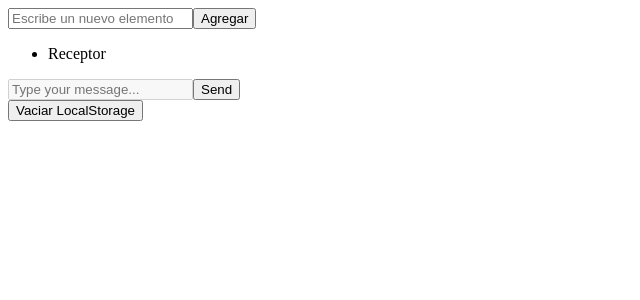
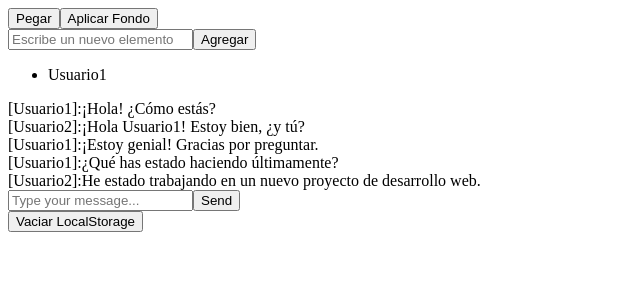
Before and after one commit to TylorDev/LiveSuperChat, a React (Vite) app: page / in a window 1280 px wide. Shown: the top 300 px of the page, without its empty margins (0-640 px from the left). Built offline with nearby package versions, Linux system fonts and the light colour scheme; the HTML template or start-up script is replaced by a standard one.

Commit message:
Background complete

```diff
--- a/src/App.scss
+++ b/src/App.scss
@@ -16,7 +16,7 @@ body{
   max-height: 500px;
   margin: 0 auto;
   padding: 20px;
-  border: 2px solid #000000;
+  border: 2px solid #00000063;
   border-radius: 10px;
   box-shadow: 0 0 10px rgba(0, 0, 0, 0.1);
   background-color: #f9f9f9;
@@ -28,7 +28,8 @@ body{
     display: flex;
     flex-direction: column;
     gap: 10px;
-
+    background-image: url(https://i.pinimg.com/564x/b6/3a/2b/b63a2b9084e13bf5723f159350708c43.jpg);
+    background-size:contain ;
 
     overflow-y: scroll;
 
@@ -78,7 +79,7 @@ body{
   .emisor{
 
   align-self: self-end;
-    background-color:  rgba(87, 224, 178, 0.455);
+    background-color:  rgb(122, 230, 194);
   }
 
   .receptor{
--- a/src/Chat.jsx
+++ b/src/Chat.jsx
@@ -3,12 +3,42 @@ import { InputPrincipal } from "./InputPrincipal";
 import { UserCreate } from "./userCreate";
 import { MessageViewer } from "./MessageViewer";
 
+
+const exampleMessages = [
+  {
+    id: 1,
+    text: "¡Hola! ¿Cómo estás?",
+    user: "Usuario1",
+  },
+  {
+    id: 2,
+    text: "¡Hola Usuario1! Estoy bien, ¿y tú?",
+    user: "Usuario2",
+  },
+  {
+    id: 3,
+    text: "¡Estoy genial! Gracias por preguntar.",
+    user: "Usuario1",
+  },
+  {
+    id: 4,
+    text: "¿Qué has estado haciendo últimamente?",
+    user: "Usuario1",
+  },
+  {
+    id: 5,
+    text: "He estado trabajando en un nuevo proyecto de desarrollo web.",
+    user: "Usuario2",
+  },
+];
+
+
 export const Chat = () => {
   //USE STATE
-  const [messages, setMessages] = useState([]);
+  const [messages, setMessages] = useState(exampleMessages);
   const [inputValue, setInputValue] = useState("");
   const [inputPrincipal, setInputPrincipal] = useState("");
-  const [user, setUser] = useState("Receptor");
+  const [user, setUser] = useState("Usuario1");
   const [nickname, setNickName] = useState(false);
 
   // USE REF
@@ -18,7 +48,9 @@ export const Chat = () => {
   //USEEFFECT
   useEffect(() => {
 
-
+    if(user=="Usuario1"){
+      setNickName(true);
+    }
     containerRef.current.scrollTop =
     containerRef.current.scrollHeight - containerRef.current.clientHeight;
     const storedMessages = JSON.parse(localStorage.getItem("chatMessages"));
@@ -48,8 +80,15 @@ export const Chat = () => {
   };
 
   const handleAddItem = () => {
+
+
     if (inputValue.trim() !== "") {
       setUser(inputValue.trim());
+      setNickName(true);
+    }
+
+    else{
+      setUser("Usuario2")
       setNickName(true);
     }
   };
@@ -74,15 +113,40 @@ export const Chat = () => {
         "chatMessages",
         JSON.stringify([...messages, newMessage])
       );
-      setInputPrincipal("");
+
     }
+    setInputPrincipal("");
+  };
+
+  const [clipboardLink, setClipboardLink] = useState('');
+  const [containerStyle, setContainerStyle] = useState({});
+
+  const handlePaste = () => {
+    navigator.clipboard.readText().then(pastedData => {
+      if (isValidLink(pastedData)) {
+        setClipboardLink(pastedData);
+      }
+    }).catch(error => {
+      console.error('Error al leer el portapapeles: ', error);
+    });
+  };
+
+  const isValidLink = (link) => {
+    return /^https?:\/\/.*/.test(link);
   };
 
 
-
+  const applyBackground = () => {
+    setContainerStyle({
+      backgroundImage: clipboardLink ? `url(${clipboardLink})` : 'none',
+    });
+  };
 
   return (
     <div className="chat-container">
+       <button onClick={handlePaste}>Pegar</button>
+       <button onClick={applyBackground}>Aplicar Fondo</button>
+
       <UserCreate
         inputValue={inputValue}
         handleInputChange={handleInputChange}
@@ -94,11 +158,12 @@ export const Chat = () => {
         containerRef={containerRef}
         messages={messages}
         user={user}
+        containerStyle={containerStyle}
       />
 
       <InputPrincipal
         handleMessageSubmit={handleMessageSubmit}
-        InputPrincipal={inputPrincipal}
+        value={inputPrincipal}
         setInputPrincipal={setInputPrincipal}
         nickname={nickname}
       />
--- a/src/InputPrincipal.jsx
+++ b/src/InputPrincipal.jsx
@@ -1,9 +1,9 @@
-export function InputPrincipal({handleMessageSubmit,  inputPrincipal, setInputPrincipal,  nickname}) {
+export function InputPrincipal({handleMessageSubmit,  value, setInputPrincipal,  nickname}) {
   return <div className="inputPrincipal">
     <form onSubmit={handleMessageSubmit} className="message-input-form">
       <input
         type="text"
-        value={inputPrincipal}
+        value={value}
         onChange={(e) => setInputPrincipal(e.target.value)}
         placeholder="Type your message..."
         className="message-input"
--- a/src/MessageViewer.jsx
+++ b/src/MessageViewer.jsx
@@ -1,5 +1,5 @@
-export function MessageViewer({containerRef, messages, user}) {
-  return <div ref={containerRef} className="chat-messages">
+export function MessageViewer({containerRef, messages, user, containerStyle }) {
+  return <div ref={containerRef} className="chat-messages"  style={containerStyle}>
     {messages.map((message, index) => (
       <div
         key={message.id}
```
